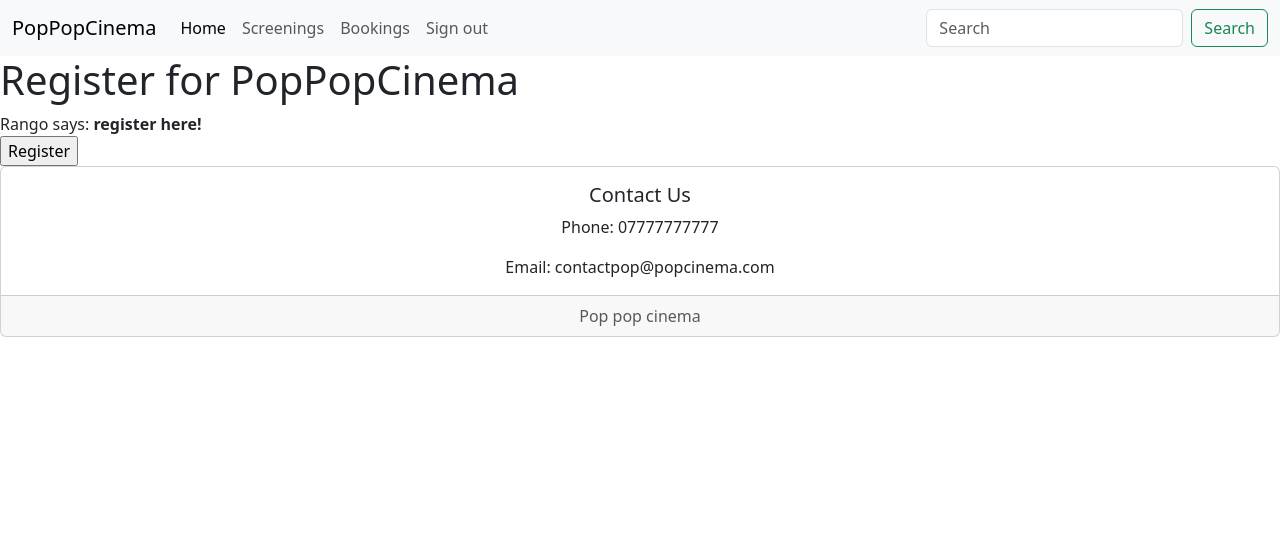
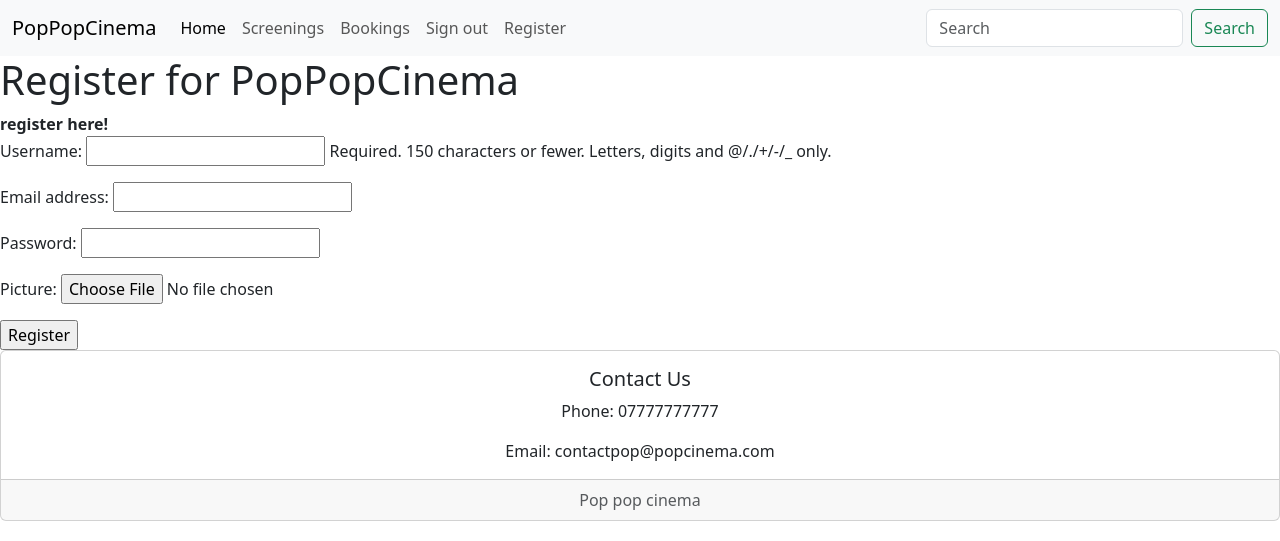
Before and after one commit to LoganBrownGU/13C-wad2-project, a Django app: page /cinema/register/ in a window 1280 px wide. Shown: the top 541 px of the page. Run offline with Django 3.2, Linux system fonts and the light colour scheme; some libraries are stand-ins or nearby versions.

Commit message:
Profile error

```diff
--- /dev/null
+++ b/cinema/forms.py
@@ -0,0 +1,17 @@
+from django import forms
+from django.contrib.auth.models import User
+from cinema.models import UserProfile
+
+
+class UserForm(forms.ModelForm):
+    password = forms.CharField(widget=forms.PasswordInput())
+
+    class Meta:
+        model = User
+        fields = ('username', 'email', 'password',)
+
+
+class UserProfileForm(forms.ModelForm):
+    class Meta:
+        model = UserProfile
+        fields = ('picture',)
--- a/cinema/views.py
+++ b/cinema/views.py
@@ -1,5 +1,7 @@
-from django.shortcuts import render
+from django.shortcuts import render, redirect
 from django.http import HttpResponse
+
+from cinema.forms import UserForm, UserProfileForm
 
 
 def home(request):
@@ -7,42 +9,76 @@ def home(request):
 
     return render(request, 'cinema/home.html', context=context_dict)
 
+
 def user(request):
     context_dict = {}
 
     return render(request, 'cinema/user.html', context=context_dict)
+
 
 def manager(request):
     context_dict = {}
 
     return render(request, 'cinema/manager.html', context=context_dict)
 
+
 def bookings(request):
     context_dict = {}
 
     return render(request, 'cinema/bookings.html', context=context_dict)
+
 
 def screenings(request):
     context_dict = {}
 
     return render(request, 'cinema/screenings.html', context=context_dict)
 
+
 def reviews(request):
     context_dict = {}
 
     return render(request, 'cinema/reviews.html', context=context_dict)
+
 
 def search(request):
     context_dict = {}
 
     return render(request, 'cinema/search.html', context=context_dict)
 
+
 def snacks(request):
     context_dict = {}
 
     return render(request, 'cinema/snacks.html', context=context_dict)
 
+
 def register(request):
-    context_dict = {}
+    registered = False
+    if request.method == 'POST':
+        user_form = UserForm(request.POST)
+        profile_form = UserProfileForm(request.POST)
+        if user_form.is_valid() and profile_form.is_valid():
+            user = user_form.save()
+            user.set_password(user.password)
+            user.save()
+            profile = profile_form.save(commit=False)
+            profile.user = user
 
-    return render(request, 'cinema/register.html', context=context_dict)
+            if 'picture' in request.FILES:
+                profile.picture = request.FILES['picture']
+
+            profile.save()
+            registered = True
+
+        else:
+            print(user_form.errors, profile_form.errors)
+
+    else:
+        user_form = UserForm()
+        profile_form = UserProfileForm()
+
+    return render(request,
+                  'cinema/register.html',
+                  context={'user_form': user_form,
+                           'profile_form': profile_form,
+                           'registered': registered})
--- a/templates/cinema/base.html
+++ b/templates/cinema/base.html
@@ -38,6 +38,9 @@
                     <li class="nav-item">
                         <a class="nav-link" href="#">Sign out</a>
                     </li>
+                    <li class="nav-item">
+                        <a class="nav-link" href="{% url 'cinema:register' %}">Register</a>
+                    </li>
                 </ul>
                 <form class="d-flex" role="search">
                     <input class="form-control me-2" type="search" placeholder="Search" aria-label="Search">
--- a/templates/cinema/register.html
+++ b/templates/cinema/register.html
@@ -8,10 +8,10 @@
 <h1>Register for PopPopCinema</h1>
 {% if registered %}
 <strong>Thank You for Registering!</strong>
-<a href="{% url 'Cinema:index' %}">Return to the homepage.</a><br />
+<a href="{% url 'cinema:home' %}">Return to the homepage.</a><br />
 {% else %}
-Rango says: <strong>register here!</strong><br />
-<form id="user_form" method="post" action="{% url 'Cinema:register' %}" enctype="multipart/form-data">
+<strong>register here!</strong><br />
+<form id="user_form" method="post" action="{% url 'cinema:register' %}" enctype="multipart/form-data">
 
 	{% csrf_token %}
 	{{ user_form.as_p }}
```
